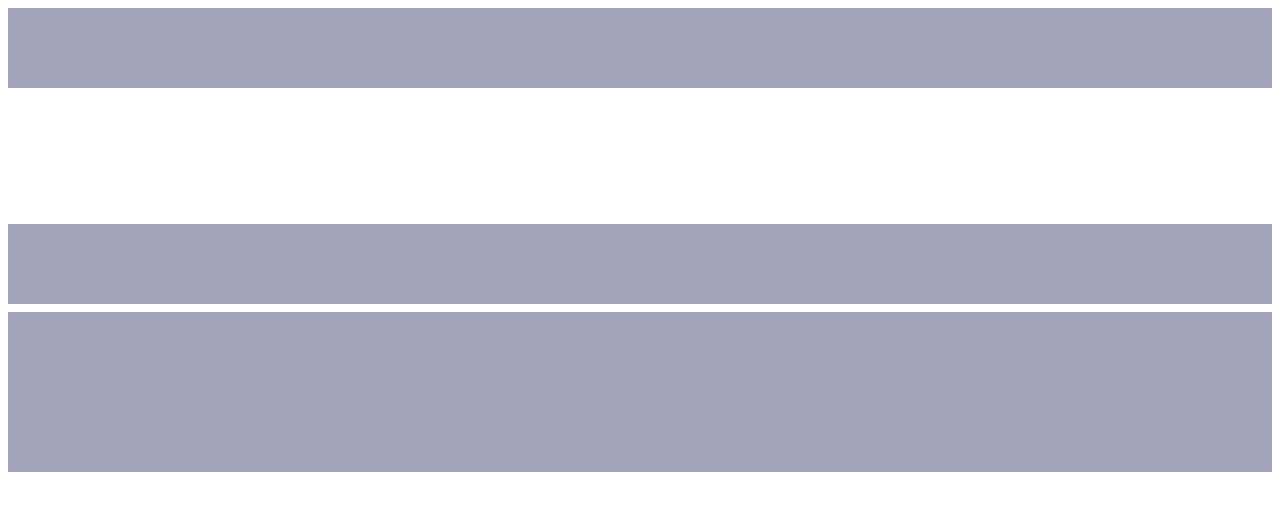
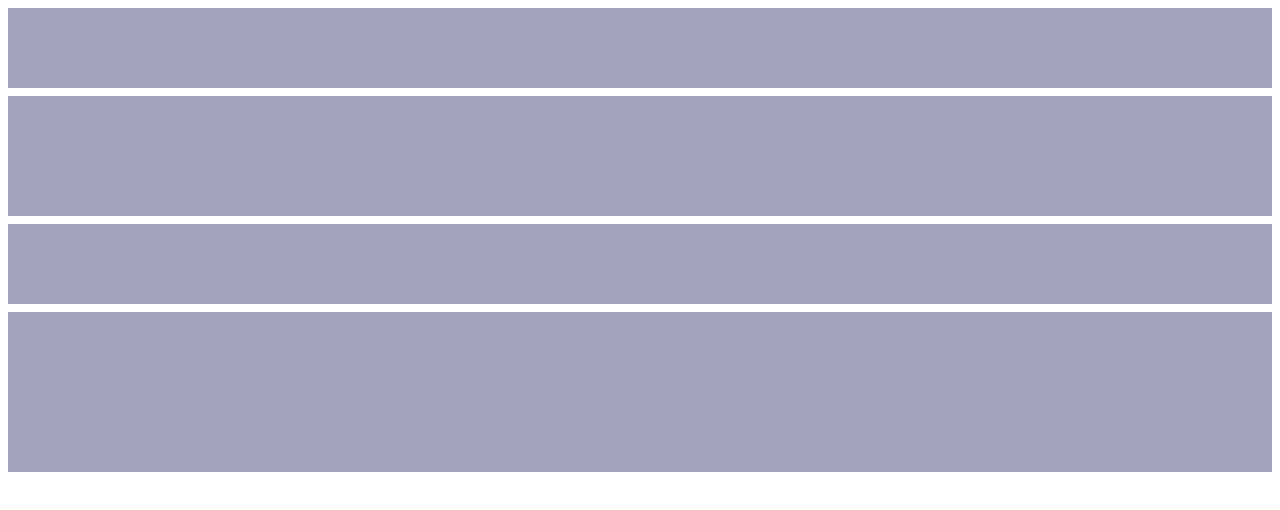
Before and after one commit to cynepton/travel-app-fend-capstone, a website: page src/client/views/index.html in a window 1280 px wide. Drawn offline with Linux system fonts and the light colour scheme.

Commit message:
feat: add aside tag

```diff
--- a/src/client/views/index.html
+++ b/src/client/views/index.html
@@ -21,6 +21,10 @@
 
             </header>
 
+            <aside>
+
+            </aside>
+
             <main>
                 <section>
 
```
